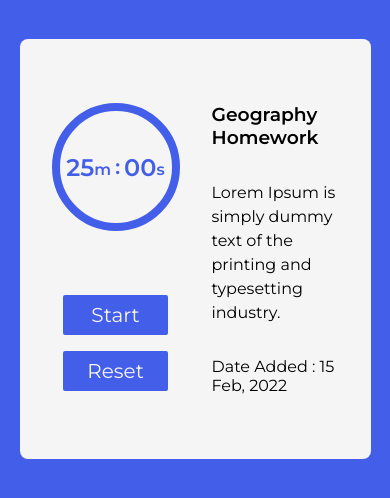
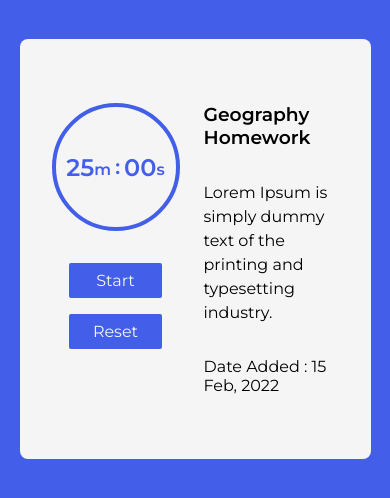
Before and after one commit to tejas-muthya37/pomodoro, a React (Create React App) app: page /task in a window 390 px wide. Shown: the top 498 px of the page. Built offline with nearby package versions, Linux system fonts and the light colour scheme.

Commit message:
Refactor: Responsiveness

```diff
--- a/src/Components/Pomodoro/pomodoro.css
+++ b/src/Components/Pomodoro/pomodoro.css
@@ -66,14 +66,24 @@
 }
 
 @media screen and (max-width: 630px) {
+    .Pomodoro {
+        gap: 2rem;
+    }
+
     .Pomodoro .pomodoro-button-group {
         flex-direction: column;
+    }
+
+    .Pomodoro .pomodoro-button-group button {
+        flex-direction: column;
+        font-size: 1rem;
     }
 
     .Pomodoro .timer .pomodoro-clock {
         height: 8rem;
         width: 8rem;
         font-size: 1.5rem;
+        border: 0.3rem solid var(--primary-color);
     }
 
     .pomodoro-clock span {
--- a/src/Screens/Task/task.css
+++ b/src/Screens/Task/task.css
@@ -5,7 +5,6 @@
     padding: 4rem 2rem;
     border-radius: 0.5rem;
     display: flex;
-    gap: 2rem;
     justify-content: space-between;
     color: var(--tertiary-color);
 }
@@ -22,6 +21,13 @@
     }
 }
 
+
+@media screen and (max-width: 630px) {
+    .task-section {
+        gap: 1.5rem;
+    }
+}
+
 @media screen and (max-width: 500px) {
     .task-section {
         width: 90%;
```
